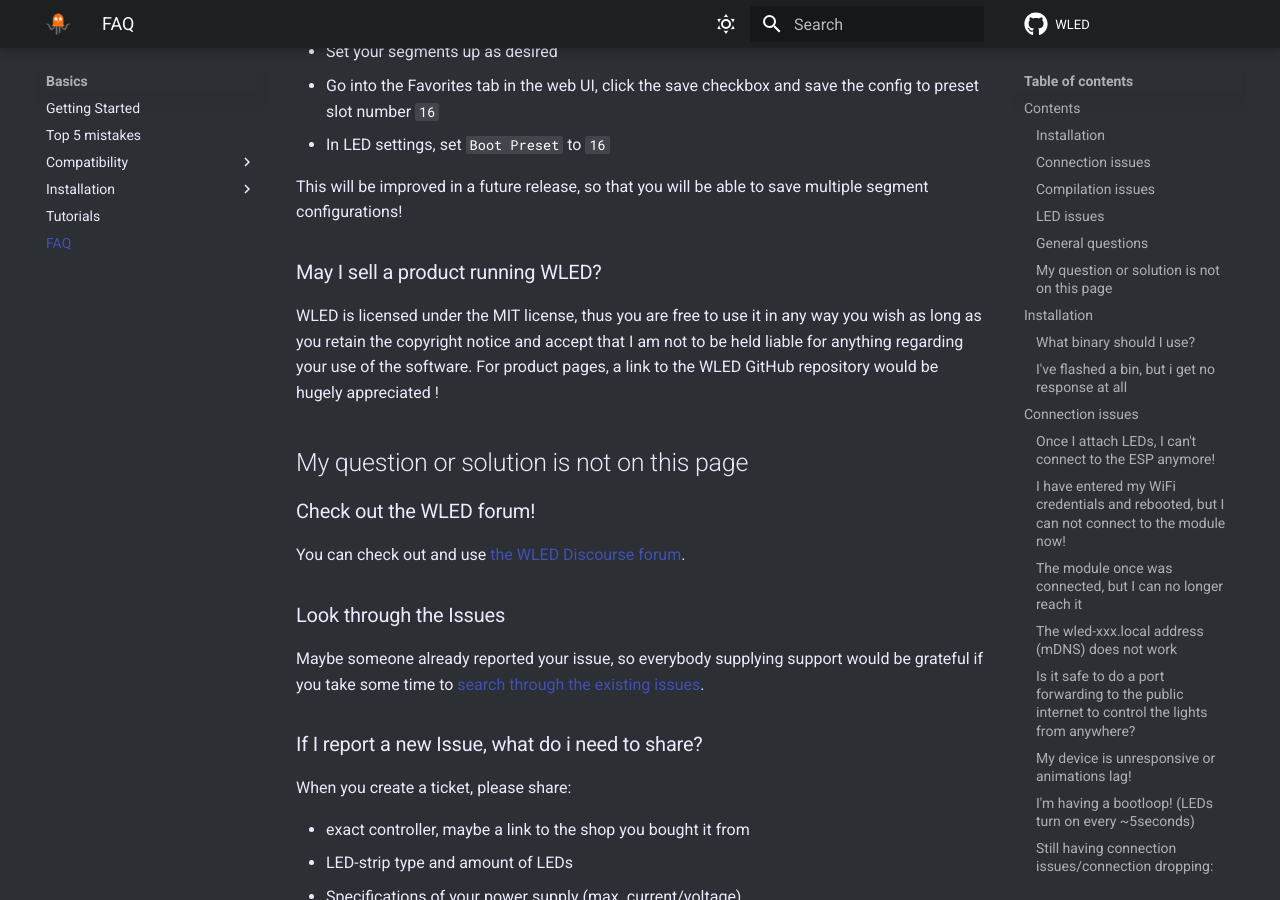
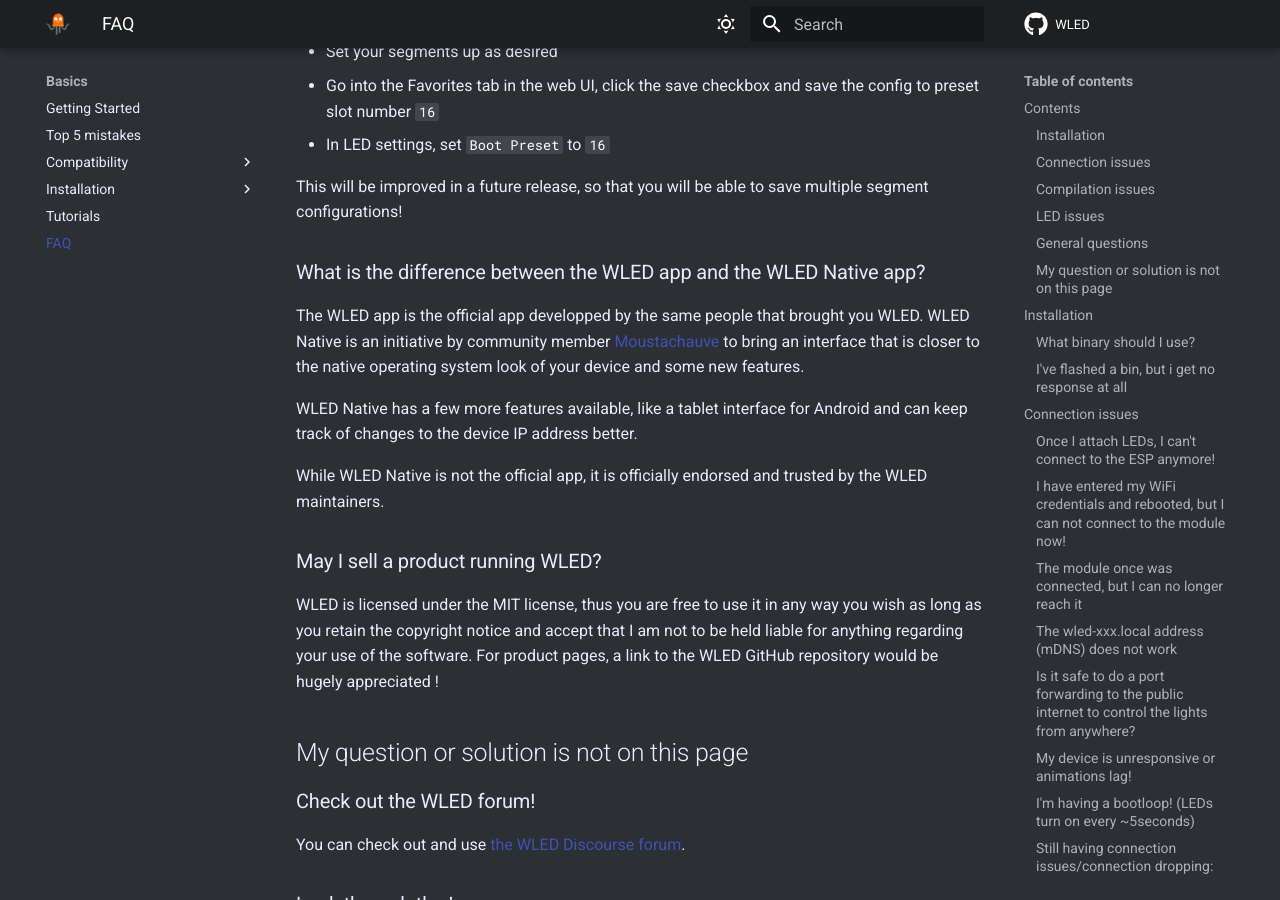
Before and after one commit to Aircoookie/WLED-Docs, an MkDocs documentation site: the page built from docs/basics/faq.md, in a window 1280 px wide and 900 px high, scrolled down 8668 px. Built offline with MkDocs 1.6.1 and Material for MkDocs 9.7.7, drawn with Linux system fonts in a browser that asks for light colours; comment, search, counter and statistics services are not loaded.

Commit message:
Adds details about WLED Native (#152)
Marks WLED Native as officially endorsed by the WLED team.
Adds WLED Native to the list of compatible software.
Adds Moustachauve to the list of WLED Contributors.

```diff
--- a/docs/basics/faq.md
+++ b/docs/basics/faq.md
@@ -275,6 +275,14 @@
 
 This will be improved in a future release, so that you will be able to save multiple segment configurations!
 
+### What is the difference between the WLED app and the WLED Native app?
+
+The WLED app is the official app developped by the same people that brought you WLED. WLED Native is an initiative by community member [Moustachauve](https://github.com/Moustachauve) to bring an interface that is closer to the native operating system look of your device and some new features.
+
+WLED Native has a few more features available, like a tablet interface for Android and can keep track of changes to the device IP address better.
+
+While WLED Native is not the official app, it is officially endorsed and trusted by the WLED maintainers.
+
 ### May I sell a product running WLED?
 
 WLED is licensed under the MIT license, thus you are free to use it in any way you wish as long as you retain the copyright notice and accept that I am not to be held liable for anything regarding your use of the software. For product pages, a link to the WLED GitHub repository would be hugely appreciated !
```
Also changed, not shown: docs/about/contributors.md (+1 -0 lines), docs/basics/compatible-software.md (+1 -0 lines), docs/index.md (+3 -0 lines).
